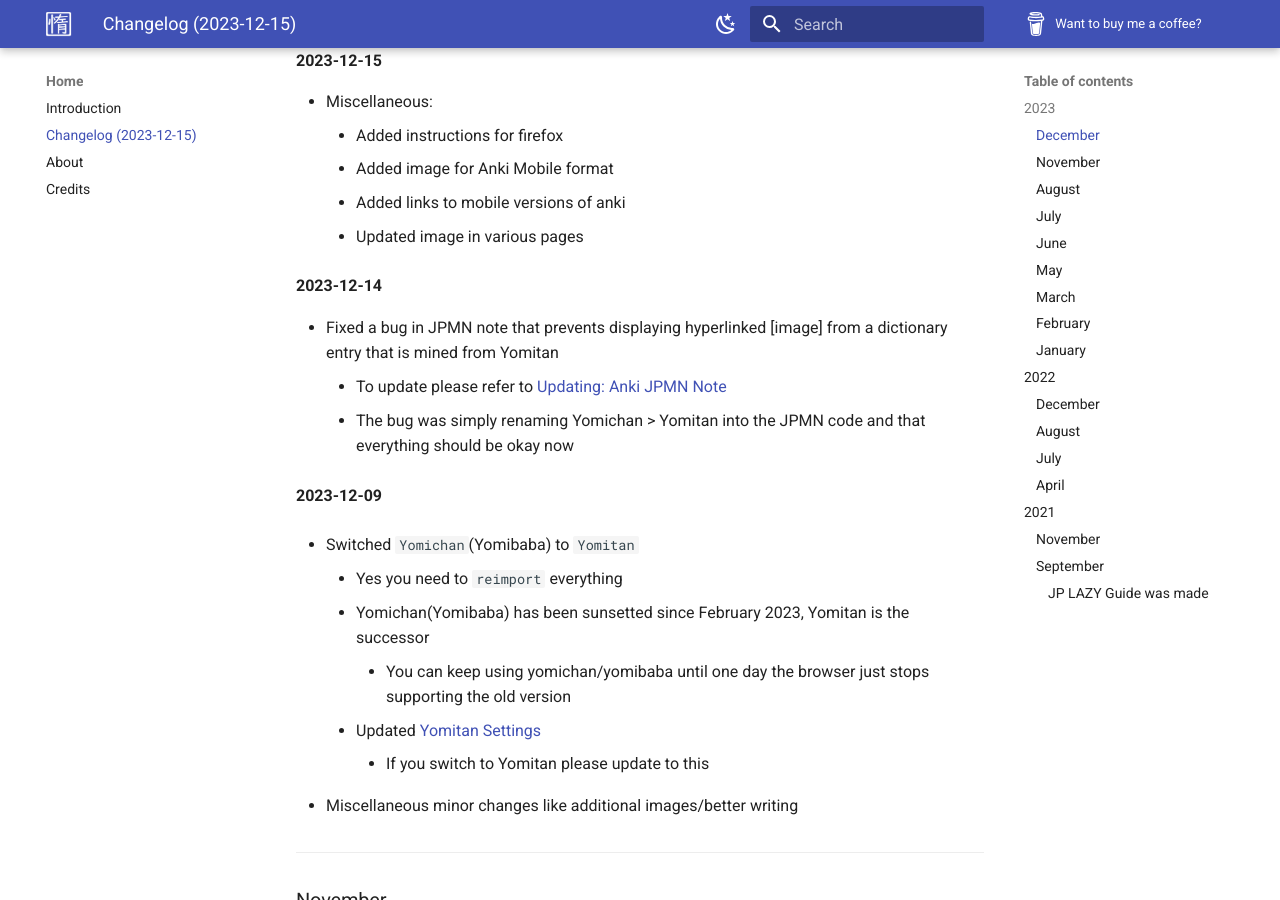
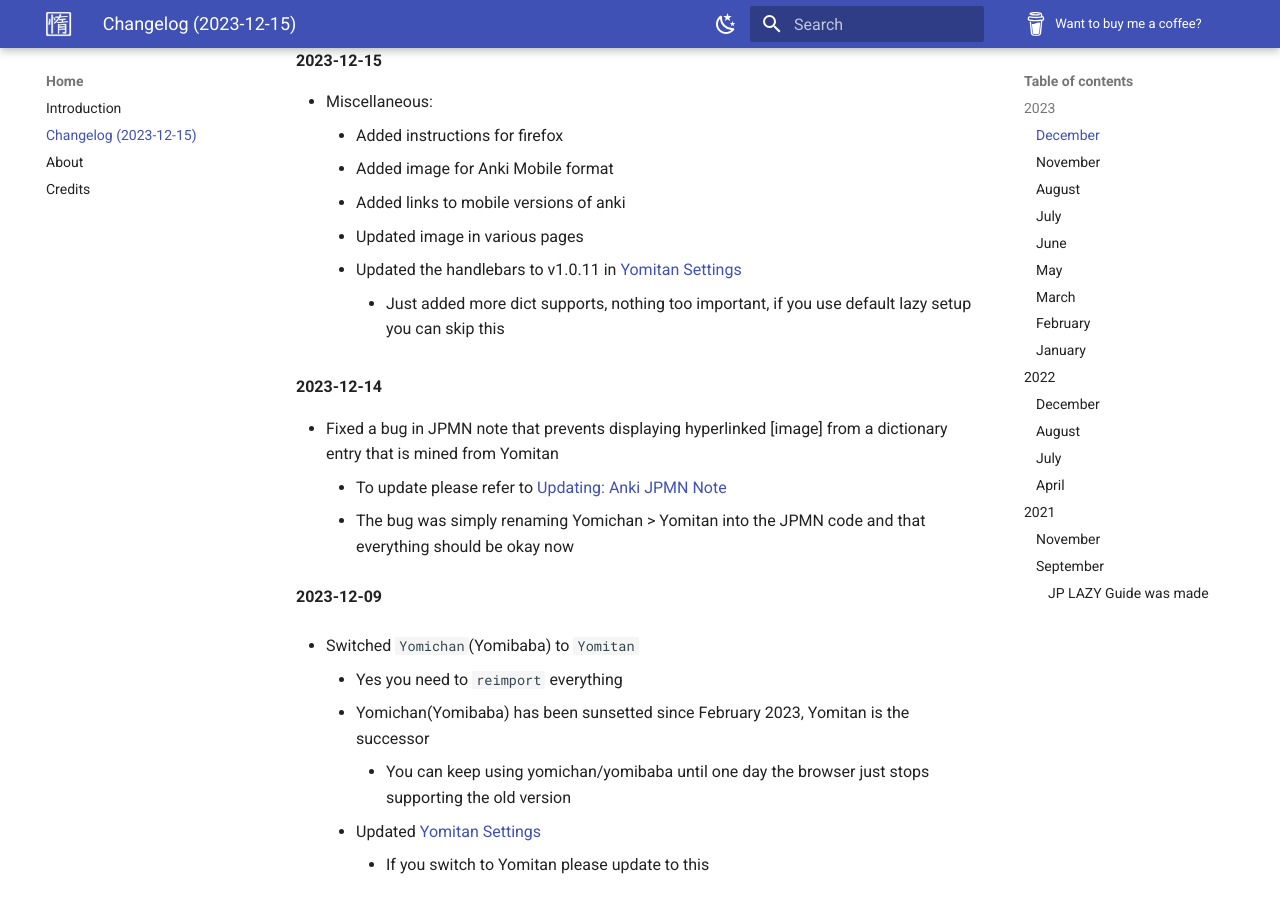
Before and after one commit to Xelieu/xelieu.github.io, an MkDocs documentation site: the page built from docs/jp-lazy-guide/changelog.md, in a window 1280 px wide and 900 px high, scrolled down 361 px. Built offline with MkDocs 1.6.1 and Material for MkDocs 9.7.7, drawn with Linux system fonts in a browser that asks for light colours.

Commit message:
$updated info

```diff
--- a/docs/jp-lazy-guide/changelog.md
+++ b/docs/jp-lazy-guide/changelog.md
@@ -19,6 +19,8 @@
 	- Added image for Anki Mobile format
 	- Added links to mobile versions of anki
 	- Updated image in various pages
+	- Updated the handlebars to v1.0.11 in [Yomitan Settings](https://drive.google.com/drive/folders/1s_PdQ9HWvpDFXkh_AGGzVgqrFBGhUsbI?usp=sharing)
+		- Just added more dict supports, nothing too important, if you use default lazy setup you can skip this
 
 **2023-12-14**
 
```
